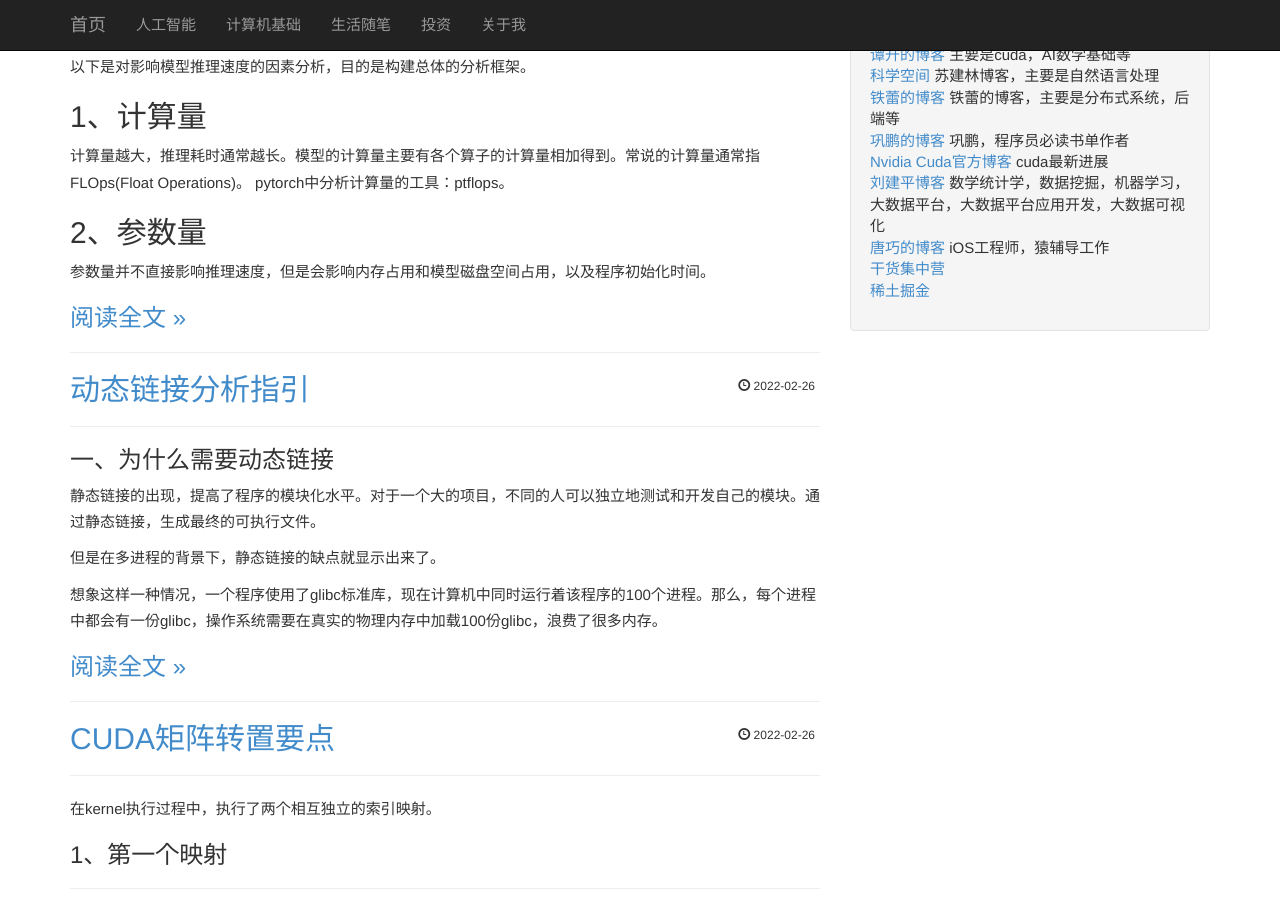
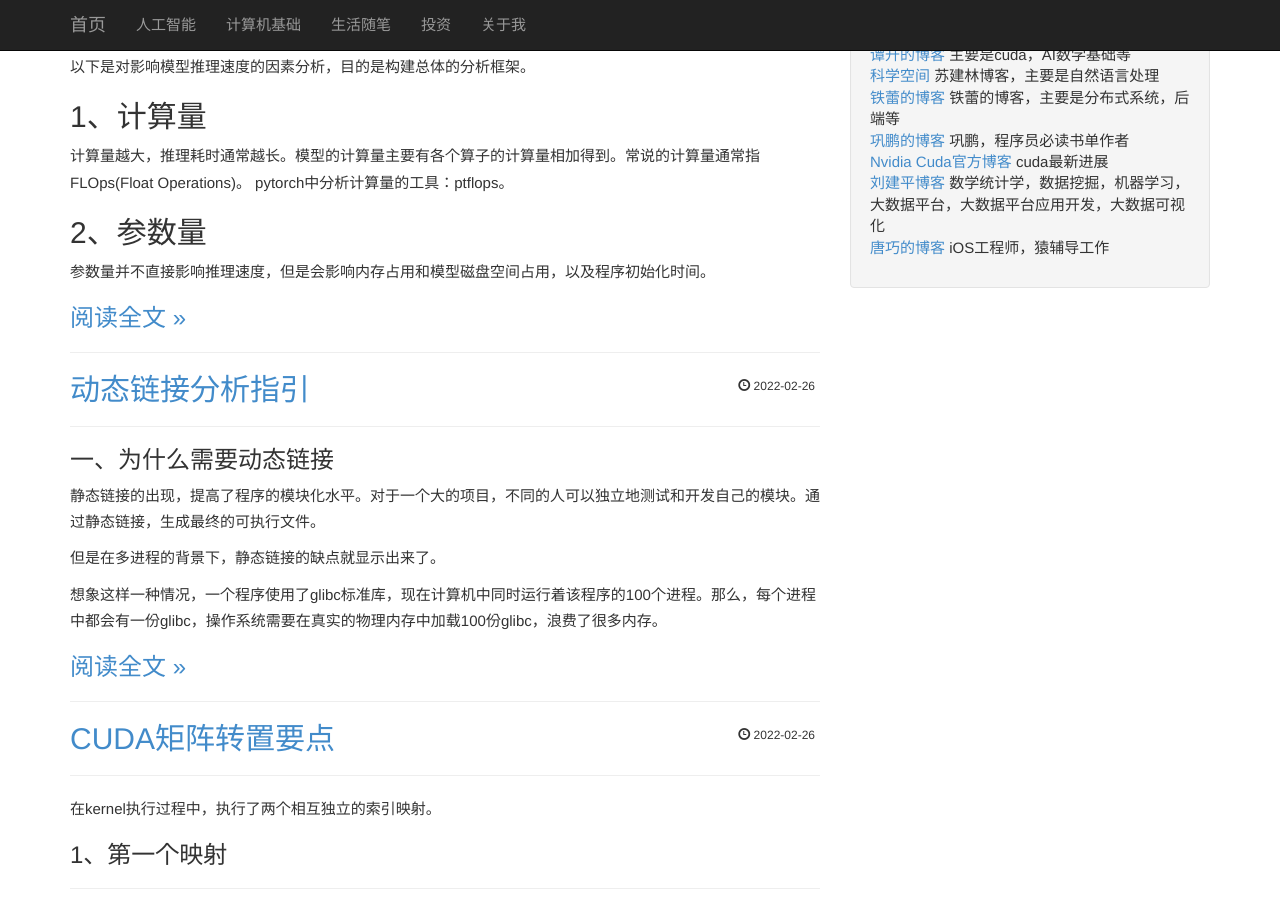
Before and after one commit to liwenju0/liwenju0.github.io, a Jekyll site: the page built from index.html, in a window 1280 px wide and 900 px high, scrolled down 584 px. Built offline with Jekyll 4.4.1, drawn with Linux system fonts in a browser that asks for light colours; the list of posts is cut into pages by our own code; comment, search, counter and statistics services are not loaded.

Commit message:
修改链接

```diff
--- a/_includes/links.html
+++ b/_includes/links.html
@@ -20,14 +20,5 @@
                <li>
                 <a href="https://blog.devtang.com/">唐巧的博客</a>   iOS工程师，猿辅导工作
               </li>
-              <li>
-                <a target="_blank" href="http://gank.io/">
-                  干货集中营
-                </a>
-              </li>
-              <li>
-                <a target="_blank" href="http://gold.xitu.io/">
-                  稀土掘金
-                </a>
-              </li>
+
             </ul>
```
